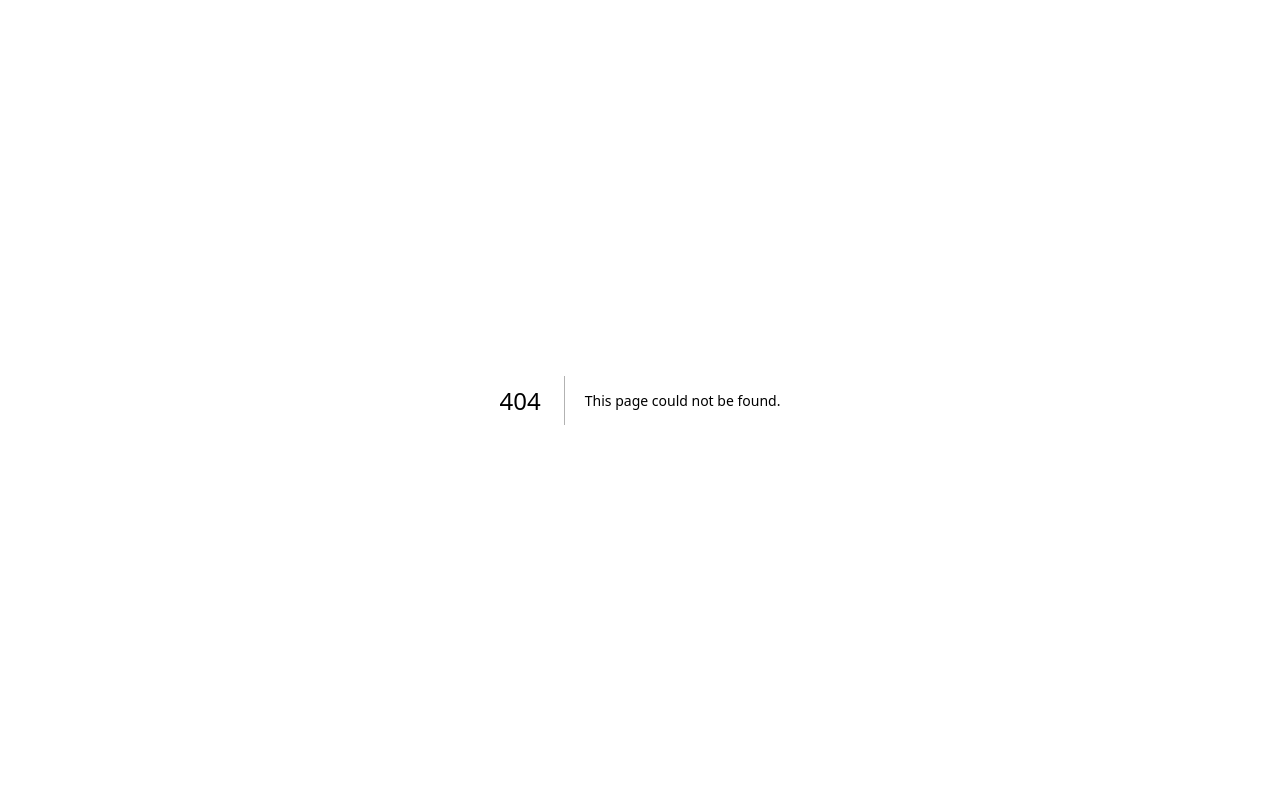
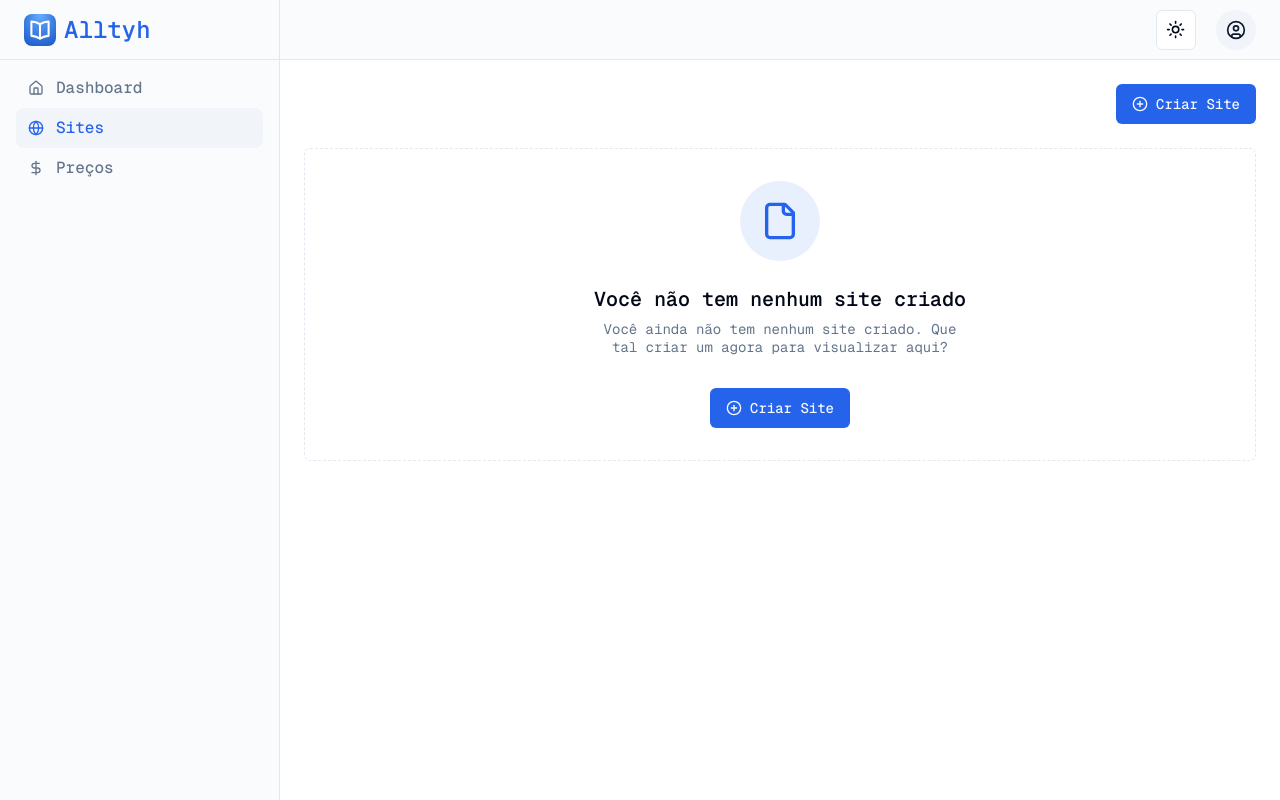
Before and after one commit to AlvesThiago/BlogNextjs, a Next.js app: page /dashboard/sites in a window 1280 px wide. Before the commit this address had no page. Built offline with nearby package versions, Linux system fonts and the light colour scheme.

Commit message:
Criando pagina Sites

```diff
--- a/app/dashboard/layout.tsx
+++ b/app/dashboard/layout.tsx
@@ -22,8 +22,8 @@ export const navLinks = [
         icon: Globe,
     },
     {
-        name: 'Pricing',
-        href: '/dashboard/pricing',
+        name: 'Preços',
+        href: '/dashboard/precos',
         icon: DollarSign,
 
     }
@@ -38,7 +38,7 @@ export default function DashboardLayout({children}: {children : ReactNode}){
                         <Link href="/" className="flex items-center gap-2 font-semibold">
                             <Image src={Logo} alt="Logo" className="size-8" />
 
-                            <h3 className="text-2xl ">Blog<span className="text-primary">Alltyh</span></h3>
+                            <h3 className="text-2xl "><span className="text-primary">Alltyh</span></h3>
                         </Link>
                     </div>
 
@@ -69,9 +69,11 @@ export default function DashboardLayout({children}: {children : ReactNode}){
                                 </DropdownMenuItem>
                             </DropdownMenuContent>
                         </DropdownMenu>
-
                     </div>
                 </header>
+                <main className='flex fley-1 flex-col gap-4 p-4 lg:gap-6 lg:p-6'>
+                    {children}
+                </main>
             </div>
         </section>
     )
--- /dev/null
+++ b/app/dashboard/sites/page.tsx
@@ -0,0 +1,30 @@
+import { Button } from "@/components/ui/button";
+import { FileIcon, PlusCircle } from "lucide-react";
+import Link from "next/link";
+
+export default function SitesRoute(){
+    return (
+        <>
+        <div className="flex w-full justify-end">
+            <Button asChild>
+                <Link href={"/dashboard/sites/new"}> <PlusCircle className="mr-2 size-4" /> Criar Site</Link>
+            </Button>
+        </div>
+
+        <div className="flex flex-col items-center justify-center rounded-md border border-dashed p-8 text-center animate-in fade-in-50">
+            <div className="flex size-20 items-center justify-center rounded-full bg-primary/10">
+                <FileIcon className="size-10 text-primary" />
+            </div>
+            <h2 className="mt-6 text-xl font-semibold">Você não tem nenhum site criado</h2>
+            <p className="mb-8 mt-2 text-center text-sm leading-tight text-muted-foreground max-w-sm mx-auto">Você ainda não tem nenhum site criado. Que tal criar um agora para visualizar aqui?</p>
+
+            <Button asChild>
+                <Link href={"/dashboard/sites/new"}>
+                    <PlusCircle className="mr-2 size-4" /> Criar Site
+                </Link>
+            </Button>
+
+        </div>
+        </>
+    )
+}
```
